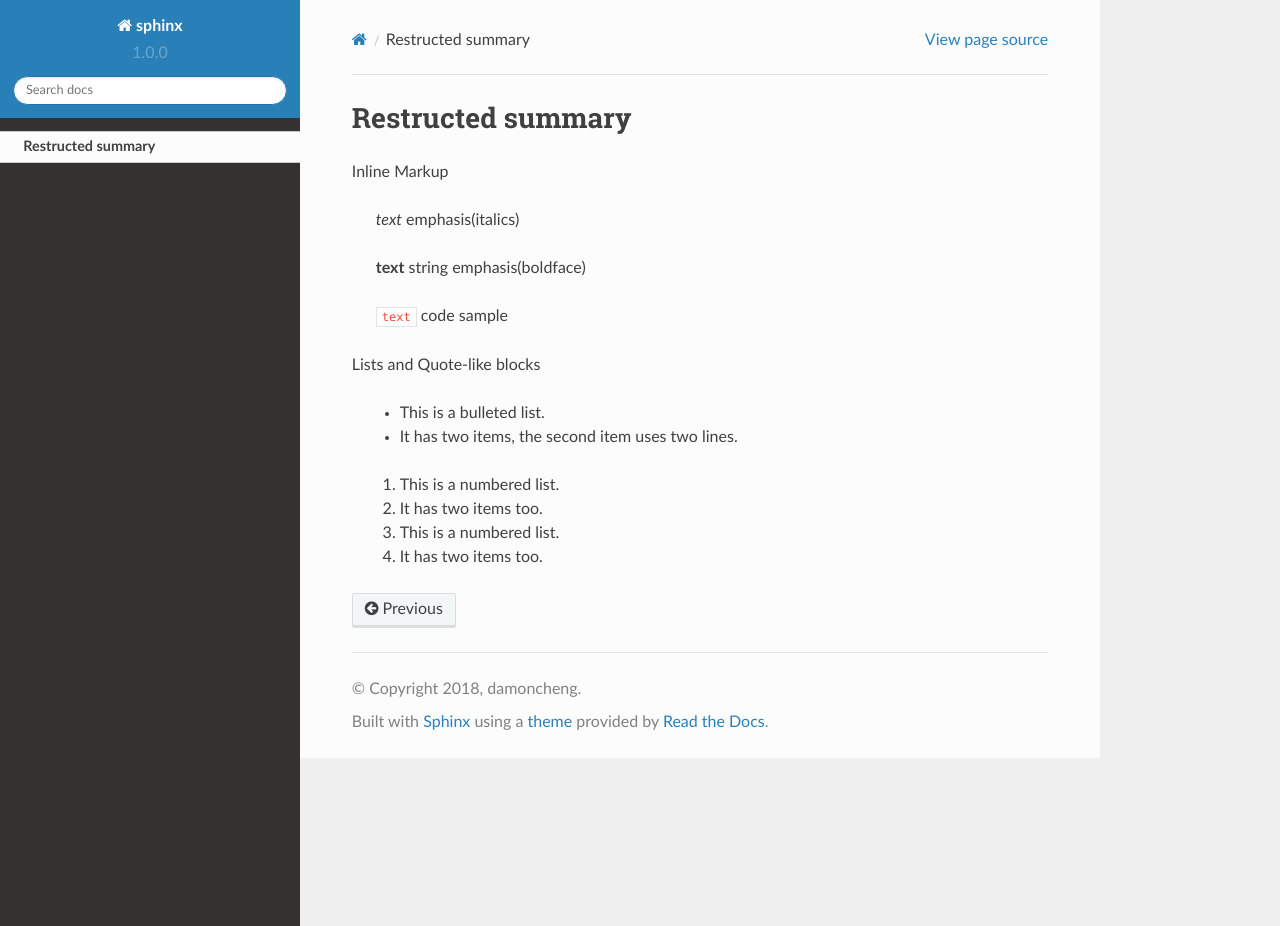
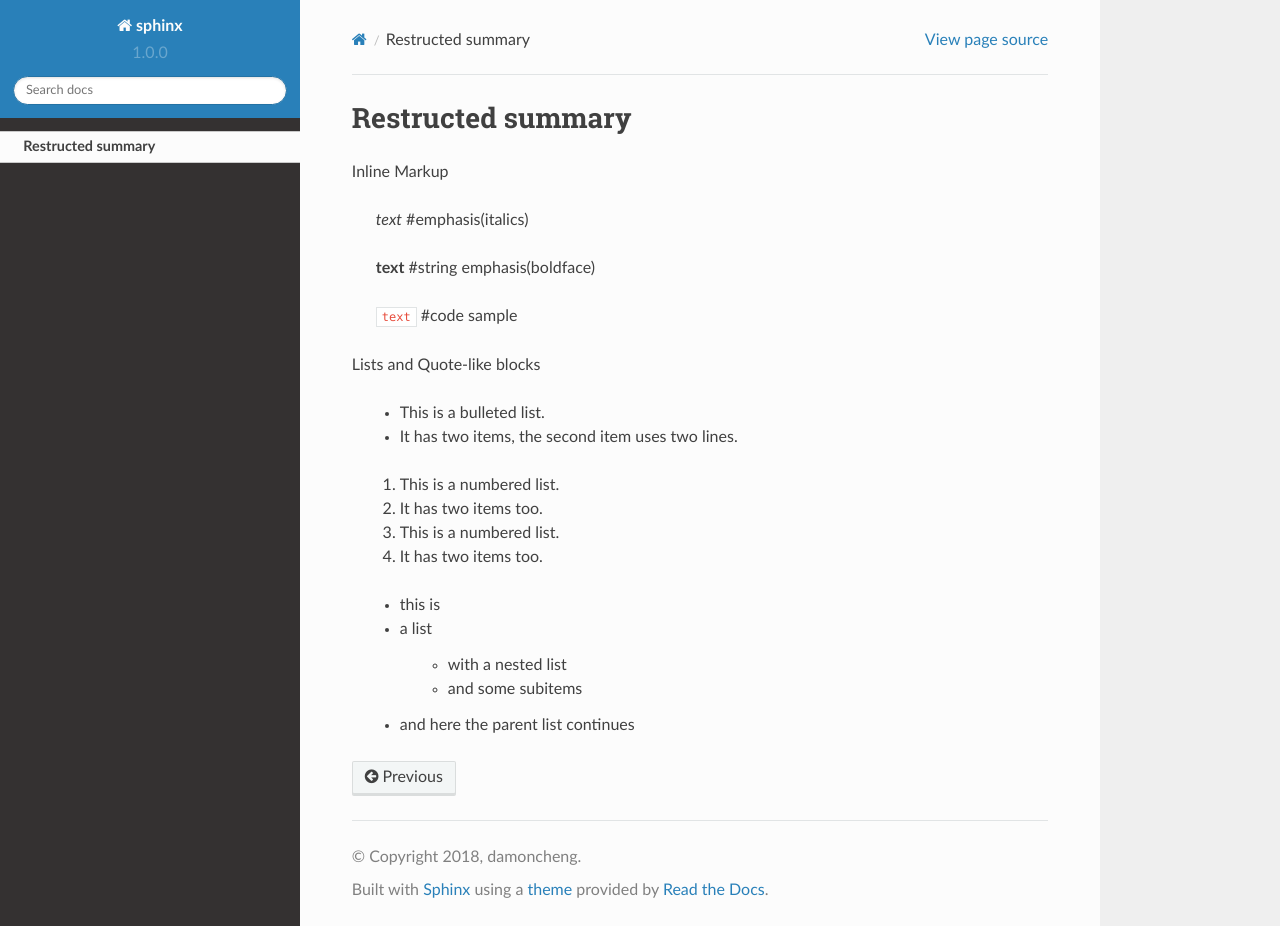
Before and after one commit to damoncheng/Sphinx, a Sphinx documentation site: the page built from source/restructed/restructed.rst, in a window 1280 px wide and 926 px high. Built offline with Sphinx 7.4.7 and the Read the Docs theme 2.0.0, drawn with Linux system fonts in a browser that asks for light colours.

Commit message:
restructed adjust

```diff
--- a/source/restructed/restructed.rst
+++ b/source/restructed/restructed.rst
@@ -8,11 +8,11 @@ Restructed summary
 
 Inline Markup
 
-    *text*     emphasis(italics)
+    *text*     #emphasis(italics)
 
-    **text**   string emphasis(boldface)
+    **text**   #string emphasis(boldface)
 
-    ``text``   code sample
+    ``text``   #code sample
 
 Lists and Quote-like blocks
 
@@ -24,3 +24,11 @@ Lists and Quote-like blocks
 
     #. This is a numbered list.
     #. It has two items too.
+
+    * this is
+    * a list
+
+        * with a nested list
+        * and some subitems
+
+    * and here the parent list continues
```
Also changed, not shown: 1 other file.
